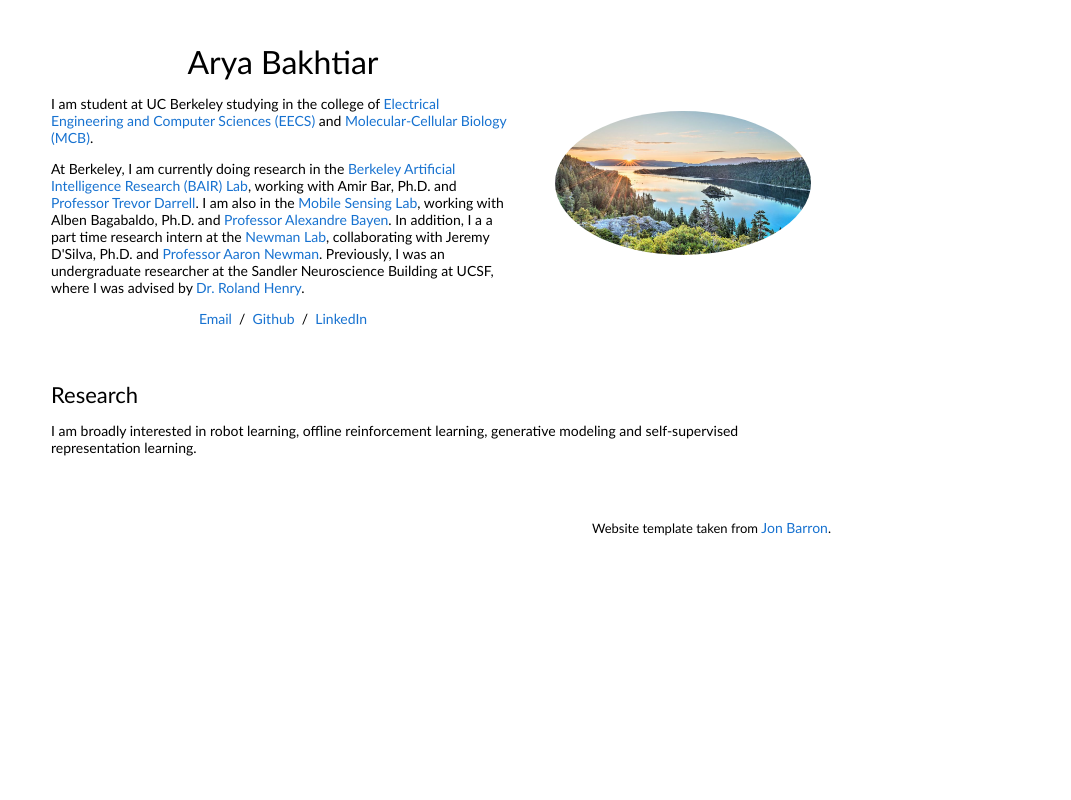
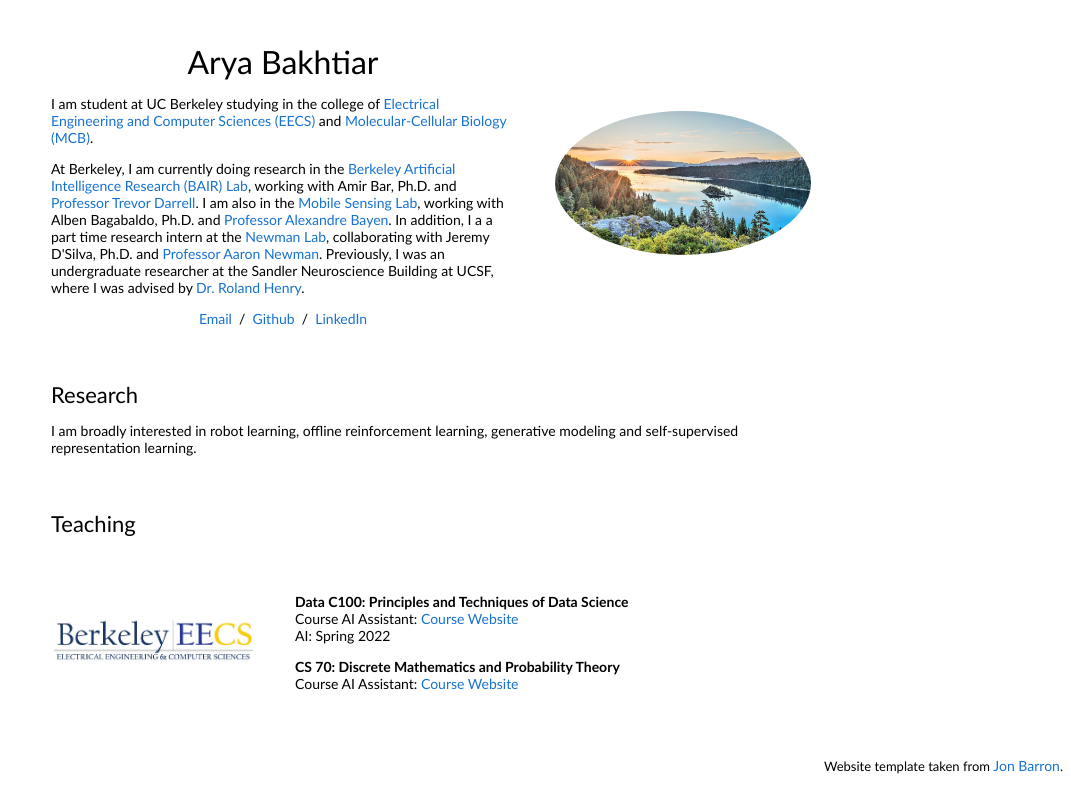
Before and after one commit to bakhtiararya/bakhtiararya.github.io, a plain HTML site: page index.html in a window 1280 px wide. Shown: the whole page, without its empty margins (209-1280 px from the left). Drawn offline with Linux system fonts and the light colour scheme.

Commit message:
Update index.html

```diff
--- a/index.html
+++ b/index.html
@@ -56,6 +56,43 @@
 
         <table style="width:100%;border:0px;border-spacing:0px;border-collapse:separate;margin-right:auto;margin-left:auto;"><tbody>
 
+
+        </tbody></table>
+
+        <table width="100%" align="center" border="0" cellspacing="0" cellpadding="20"><tbody>
+          <tr>
+            <td>
+              <heading>Teaching</heading>
+            </td>
+          </tr>
+        </tbody></table>
+
+        <table width="100%" align="center" border="0" cellpadding="20"><tbody>
+          <tr>
+            <td style="padding:20px;width:25%;vertical-align:middle">
+              <img src="images/berkeley_eecs.jpg" alt="EECS" class="icon" width="200px" height="auto">
+            </td>
+            <td width="75%" valign="center">
+              <p>
+                <b>Data C100: Principles and Techniques of Data Science</b>
+                <br>
+                Course AI Assistant: <a href="https://ds100.org/">Course Website</a>
+                <br>
+                AI: Spring 2022
+              </p>
+              <p>
+                <b>CS 70: Discrete Mathematics and Probability Theory</b>
+                <br>
+                Course AI Assistant: <a href="https://www.eecs70.org/">Course Website</a>
+              </p>
+            </td>
+          </tr>
+        </tbody></table>
+
+
+
+
+
         </tbody></table>
 
         <table style="width:100%;border:0px;border-spacing:0px;border-collapse:separate;margin-right:auto;margin-left:auto;"><tbody>
```
